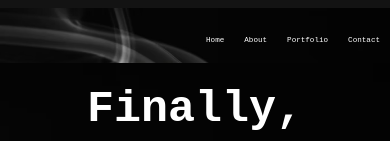
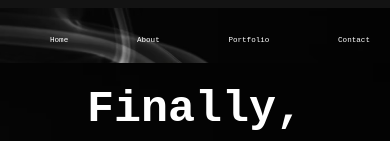
Before and after one commit to bvenant/venant-portfolio, a plain HTML site: page index.html in a window 390 px wide. Shown: the top 141 px of the page. Drawn offline with Linux system fonts and the light colour scheme.

Commit message:
add elements to media

```diff
--- a/assets/css/style.css
+++ b/assets/css/style.css
@@ -70,7 +70,6 @@ header nav ul li {
     padding: 10px 15px;
     font-weight:lighter;
     font-size: 20px;
-    flex-wrap: wrap;
 }
 
 /* General page layout / Hero */
@@ -206,7 +205,7 @@ footer {
     header nav ul {
         margin-top: 15px;
         width: 100%;
-        justify-content: center;
+        justify-content: space-between;
     }
 
     header nav ul li {
@@ -239,9 +238,17 @@ footer {
     }
 }
 
-@media screen and (max-width: 575) {
+@media screen and (max-width: 575px) {
     header {
         width: 100%;
+    }
+
+    nav {
+        width: 100%;
+    }
+
+    .list li {
+        margin-right: 10px;
     }
 
     .about-me {
```
